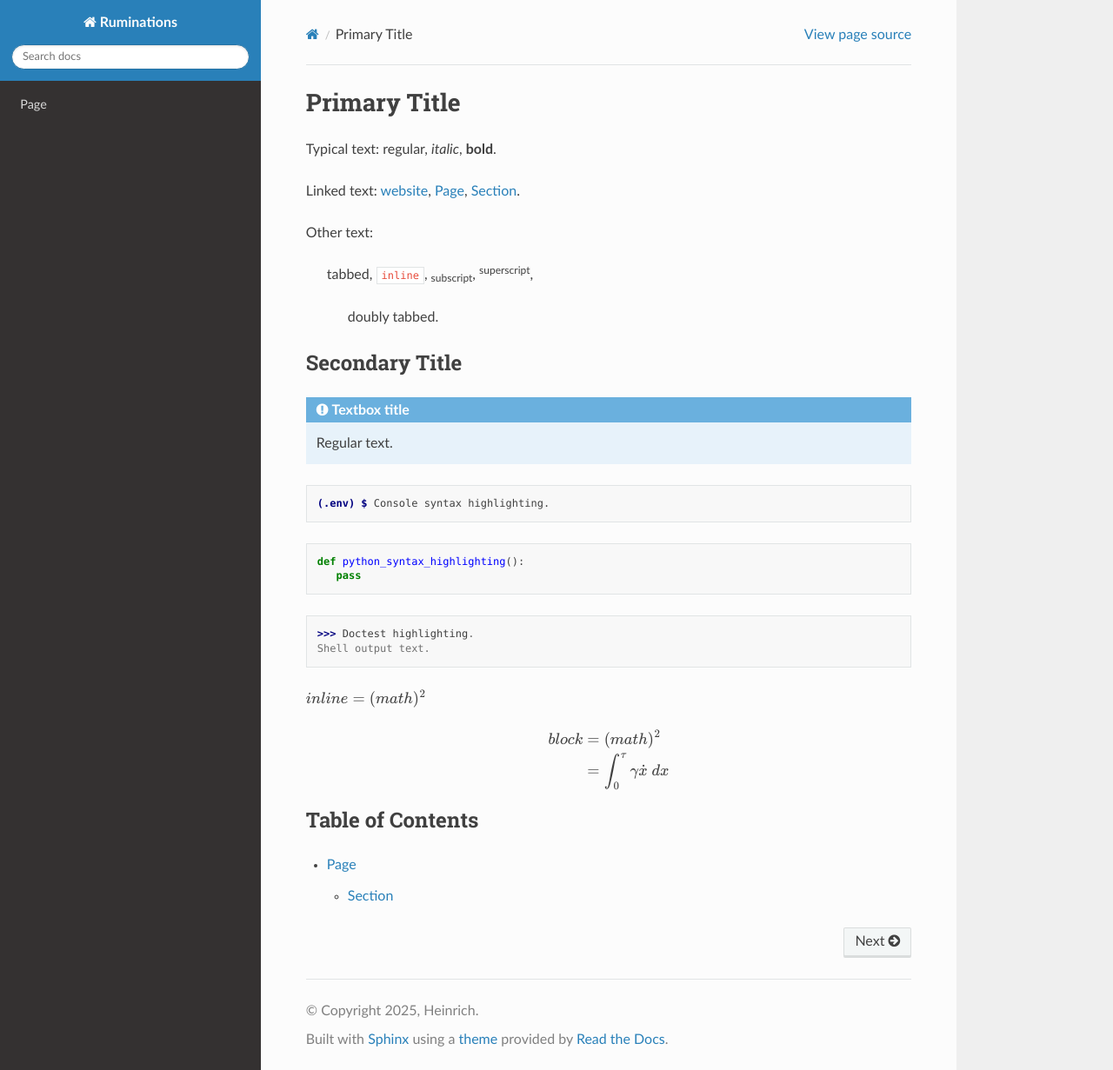
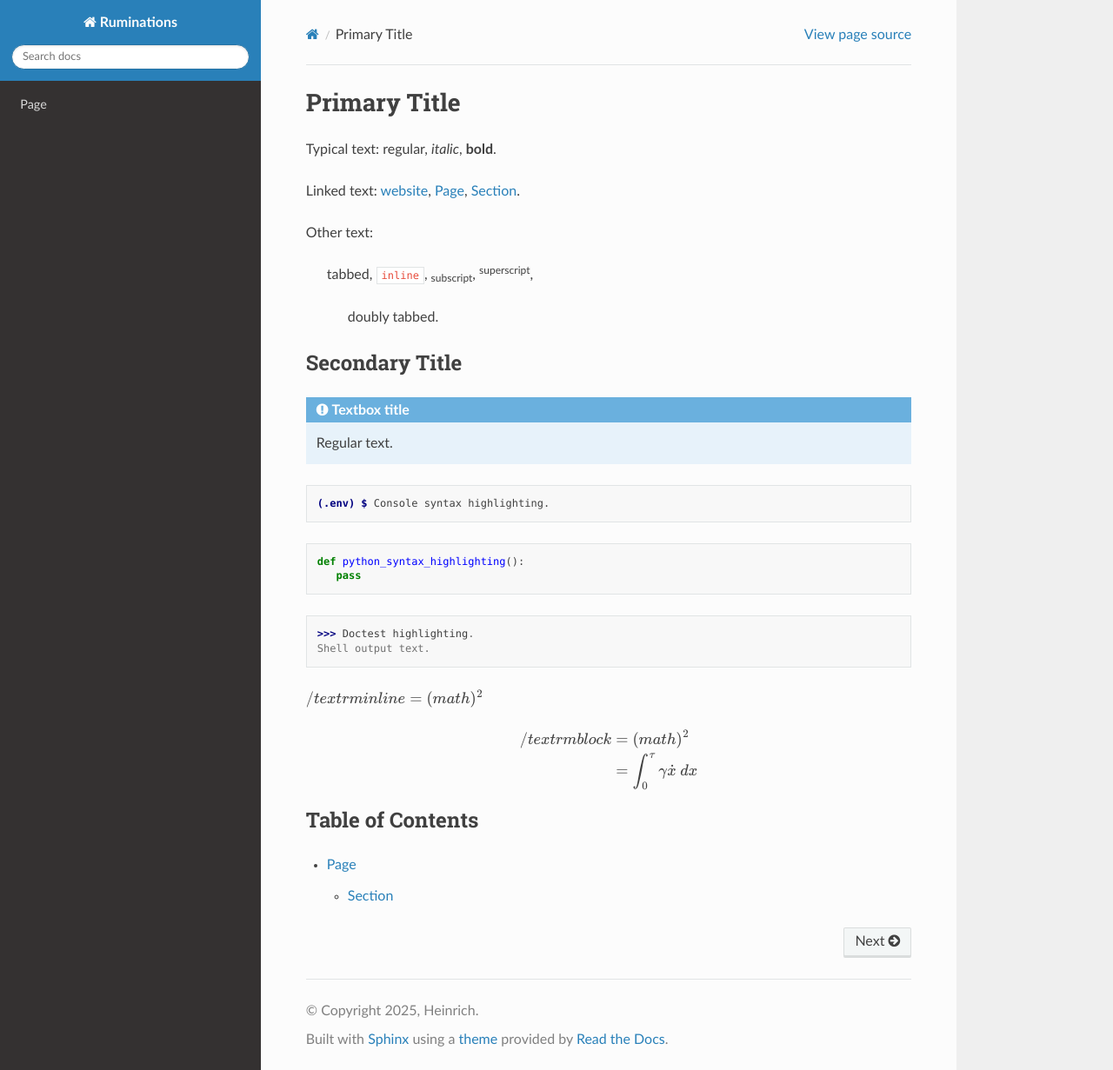
Before and after one commit to atheinrich/ReadTheDocs, a Sphinx documentation site: the page built from docs/source/index.rst, in a window 1280 px wide and 1231 px high. Shown: the whole window at 87% size. Built offline with Sphinx 7.4.7 and the Read the Docs theme 3.1.0, drawn with Linux system fonts in a browser that asks for light colours.

Commit message:
Update index.rst

```diff
--- a/docs/source/index.rst
+++ b/docs/source/index.rst
@@ -38,12 +38,12 @@ Secondary Title
 >>> Doctest highlighting.
 Shell output text.
 
-:math:`inline = (math)^2`
+:math:`/textrm{inline} = (math)^2`
 
 .. math::
 
-   block  &=  (math)^2 \\
-          &=  \int_{0}^{\tau}{\gamma\dot{x}\ dx}
+   /textrm{block}  &=  (math)^2 \\
+                   &=  \int_{0}^{\tau}{\gamma\dot{x}\ dx}
 
 Table of Contents
 -----------------
```
